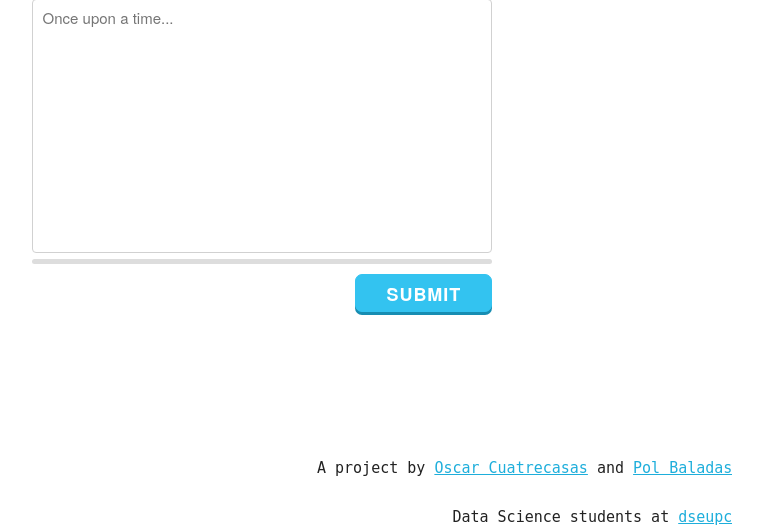
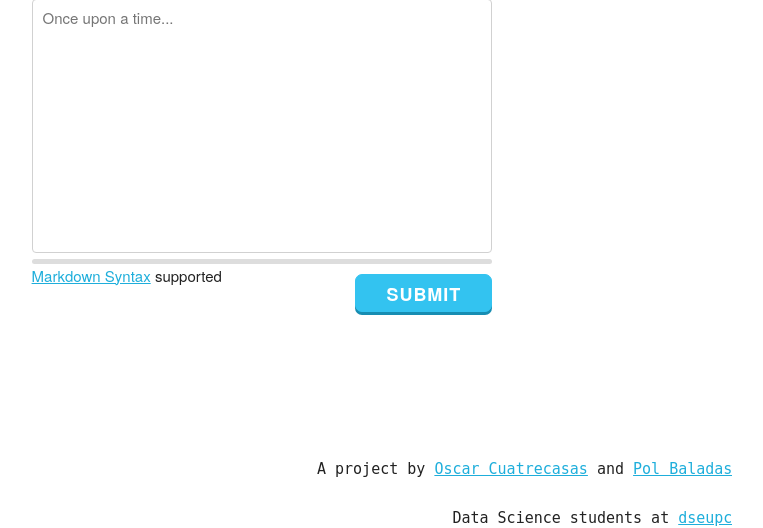
Before and after one commit to DadesUPC/140stories, a Flask app: page /newstory/ in a window 1280 px wide. Shown: the part 338-866 px from the top of the page, without its empty margins (378-1141 px from the left). Run offline with Flask 2, Linux system fonts and the light colour scheme; some web fonts are replaced.

Commit message:
Add markdown syntax supported message

```diff
--- a/templates/continue.html
+++ b/templates/continue.html
@@ -24,6 +24,7 @@
  					<div class="progress-bar progress-bar-fill" id="progress-bar-fill"></div>
 				</div>
 				<input class="button-primary button-submit" type="submit" value="Submit">
+				<p><a target="_blank" href="https://github.com/adam-p/markdown-here/wiki/Markdown-Cheatsheet">Markdown Syntax</a> supported</p>
 			</form>
 
 		</div>
--- a/templates/newstory.html
+++ b/templates/newstory.html
@@ -17,6 +17,7 @@
  					<div class="progress-bar progress-bar-fill" id="progress-bar-fill"></div>
 				</div>
 				<input class="button-primary button-submit" type="submit" value="Submit">
+				<p><a target="_blank" href="https://github.com/adam-p/markdown-here/wiki/Markdown-Cheatsheet">Markdown Syntax</a> supported</p>
 			</div>
 		</form>
 		<script type="text/javascript" src="../static/js/scrolling_bar.js"></script>
```
